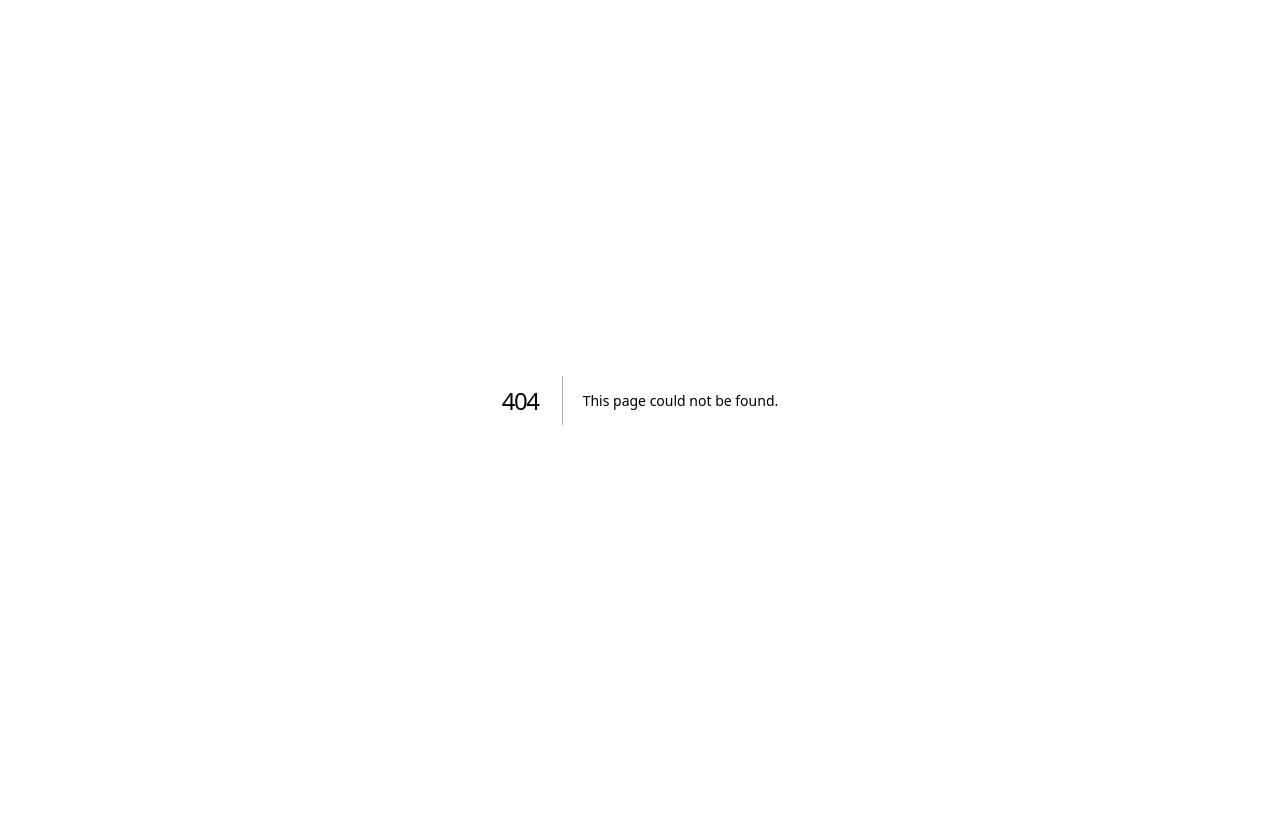
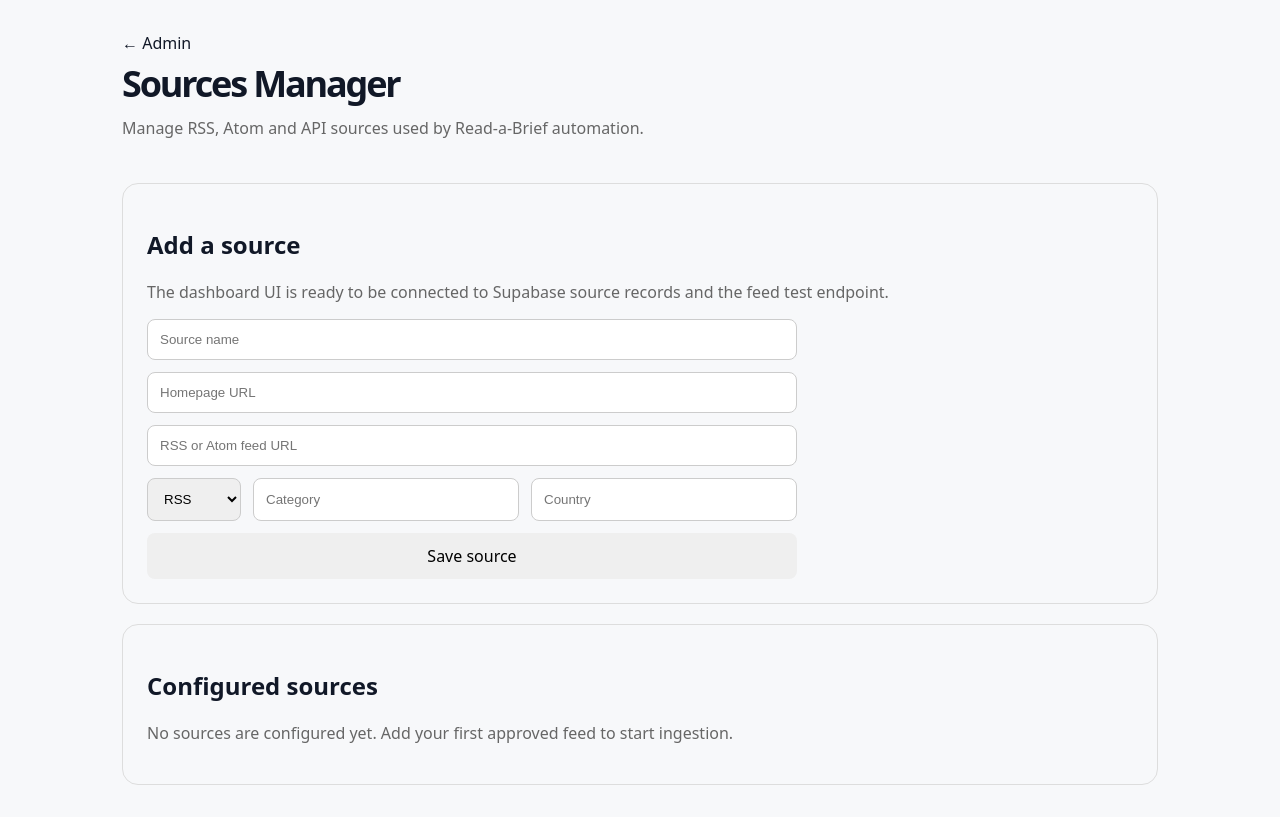
Before and after one commit to Developer0-lab/Read-a-brief, a Next.js app: page /admin/sources in a window 1280 px wide. Before the commit this address had no page. Built offline with nearby package versions, Linux system fonts and the light colour scheme.

Commit message:
Add sources manager admin page

```diff
--- /dev/null
+++ b/app/admin/sources/page.tsx
@@ -0,0 +1,36 @@
+import Link from 'next/link'
+
+export default function SourcesPage() {
+  return (
+    <main style={{maxWidth: 1100, margin: '0 auto', padding: 32, fontFamily: 'system-ui'}}>
+      <div style={{display:'flex', justifyContent:'space-between', alignItems:'center', gap:16}}>
+        <div>
+          <Link href="/admin">← Admin</Link>
+          <h1 style={{fontSize: 36, marginBottom: 8}}>Sources Manager</h1>
+          <p style={{color:'#666'}}>Manage RSS, Atom and API sources used by Read-a-Brief automation.</p>
+        </div>
+      </div>
+      <section style={{marginTop:28, padding:24, border:'1px solid #ddd', borderRadius:16}}>
+        <h2>Add a source</h2>
+        <p style={{color:'#666'}}>The dashboard UI is ready to be connected to Supabase source records and the feed test endpoint.</p>
+        <div style={{display:'grid', gap:12, maxWidth:650}}>
+          <input aria-label="Source name" placeholder="Source name" style={{padding:12, border:'1px solid #ccc', borderRadius:8}} />
+          <input aria-label="Homepage URL" placeholder="Homepage URL" style={{padding:12, border:'1px solid #ccc', borderRadius:8}} />
+          <input aria-label="Feed URL" placeholder="RSS or Atom feed URL" style={{padding:12, border:'1px solid #ccc', borderRadius:8}} />
+          <div style={{display:'flex', gap:12}}>
+            <select aria-label="Source type" style={{padding:12, border:'1px solid #ccc', borderRadius:8}} defaultValue="rss">
+              <option value="rss">RSS</option><option value="atom">Atom</option><option value="api">API</option><option value="website">Website</option>
+            </select>
+            <input aria-label="Category" placeholder="Category" style={{padding:12, border:'1px solid #ccc', borderRadius:8, flex:1}} />
+            <input aria-label="Country" placeholder="Country" style={{padding:12, border:'1px solid #ccc', borderRadius:8, flex:1}} />
+          </div>
+          <button type="button" style={{padding:12, border:0, borderRadius:8, cursor:'pointer'}}>Save source</button>
+        </div>
+      </section>
+      <section style={{marginTop:20, padding:24, border:'1px solid #ddd', borderRadius:16}}>
+        <h2>Configured sources</h2>
+        <p style={{color:'#666'}}>No sources are configured yet. Add your first approved feed to start ingestion.</p>
+      </section>
+    </main>
+  )
+}
```
